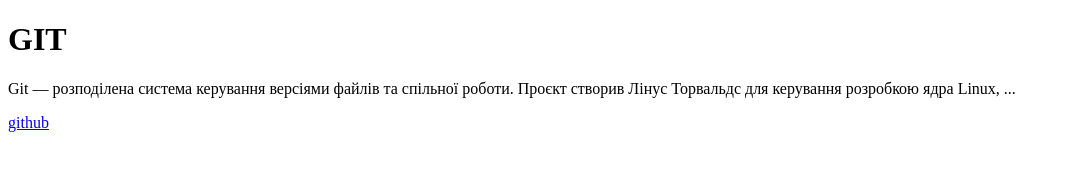
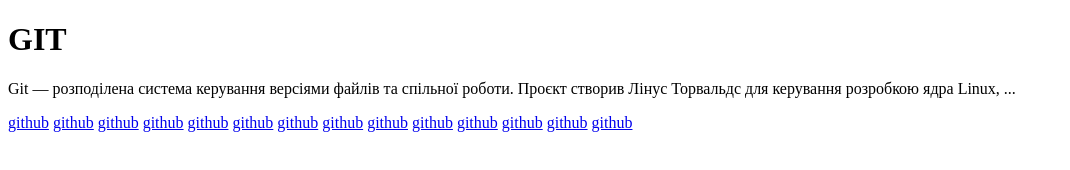
Before and after one commit to Danylo-Hulenko/git-test, a plain HTML site: page index.html in a window 1280 px wide. Shown: the whole page, without its empty margins (0-1070 px from the left). Drawn offline with Linux system fonts and the light colour scheme.

Commit message:
copy github

```diff
--- a/index.html
+++ b/index.html
@@ -17,6 +17,19 @@
 <p>Git — розподілена система керування версіями файлів та спільної роботи. Проєкт створив Лінус Торвальдс для керування розробкою ядра Linux, ...</p>
 
 <a href="https://github.com">github</a>
+<a href="https://github.com">github</a>
+<a href="https://github.com">github</a>
+<a href="https://github.com">github</a>
+<a href="https://github.com">github</a>
+<a href="https://github.com">github</a>
+<a href="https://github.com">github</a>
+<a href="https://github.com">github</a>
+<a href="https://github.com">github</a>
+<a href="https://github.com">github</a>
+<a href="https://github.com">github</a>
+<a href="https://github.com">github</a>
+<a href="https://github.com">github</a>
+<a href="https://github.com">github</a>
 
 
 
```
